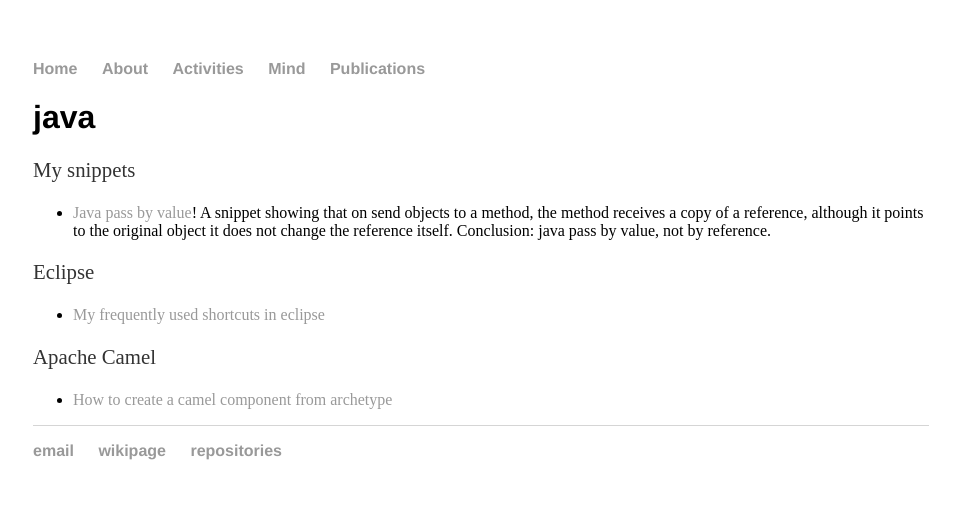
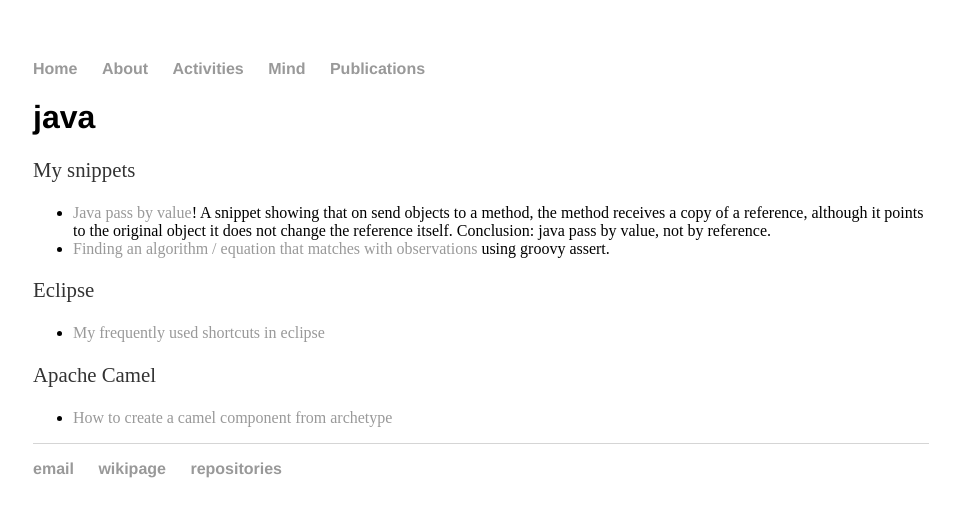
Before and after one commit to cleberjamaral/cleberjamaral.github.io, a Jekyll site: the page built from knowledge/programming/java.md, in a window 1280 px wide. Shown: the top 517 px of the page, without its empty margins (159-1113 px from the left). Built offline with Jekyll 4.4.1, drawn with Linux system fonts in a browser that asks for light colours; our own code applies the rules of GitHub Pages for plain Markdown files.

Commit message:
GitBook: [master] one page modified

```diff
--- a/knowledge/programming/java.md
+++ b/knowledge/programming/java.md
@@ -3,6 +3,7 @@
 My snippets
 
 * [Java pass by value](http://groovyconsole.appspot.com/script/5150188356239360)! A snippet showing that on send objects to a method, the method receives a copy of a reference, although it points to the original object it does not change the reference itself. Conclusion: java pass by value, not by reference.
+* [Finding an algorithm / equation that matches with observations ](http://groovyconsole.appspot.com/script/5203477827420160)using groovy assert.
 
 Eclipse
 
```
